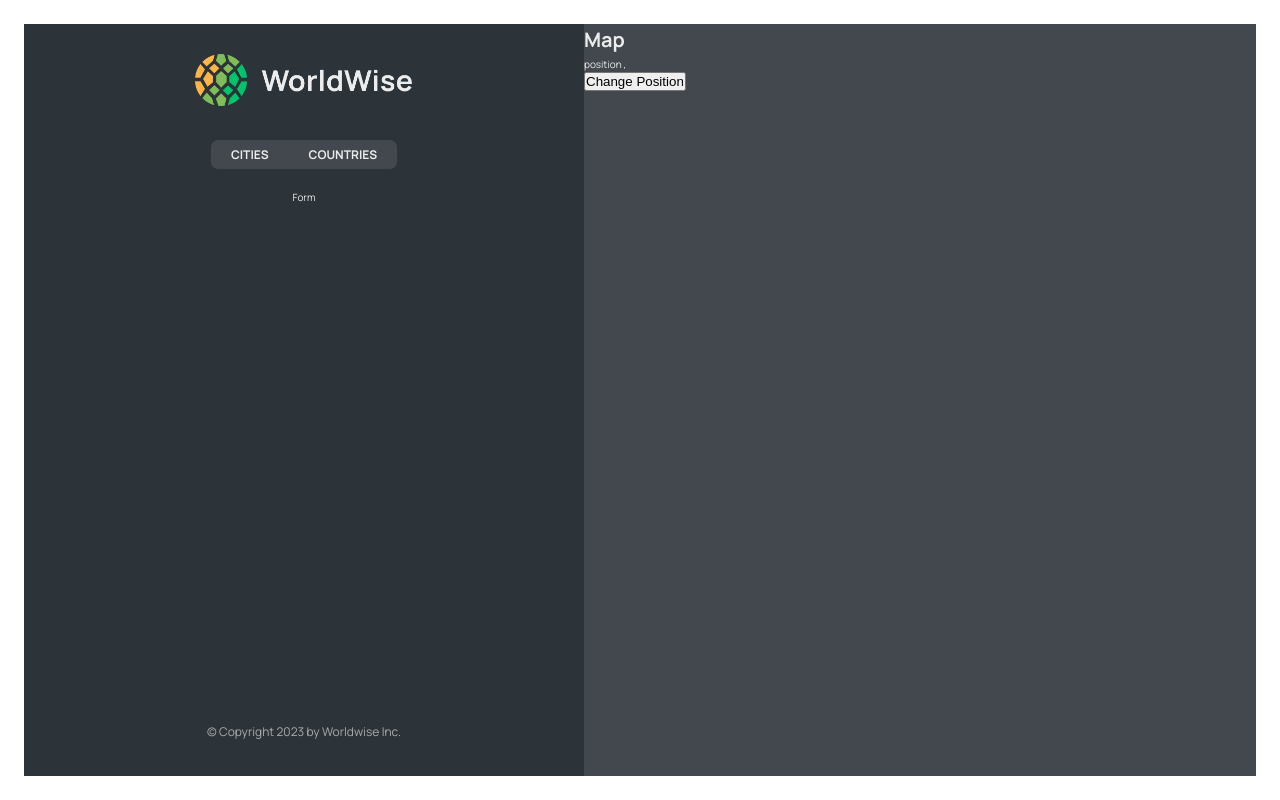
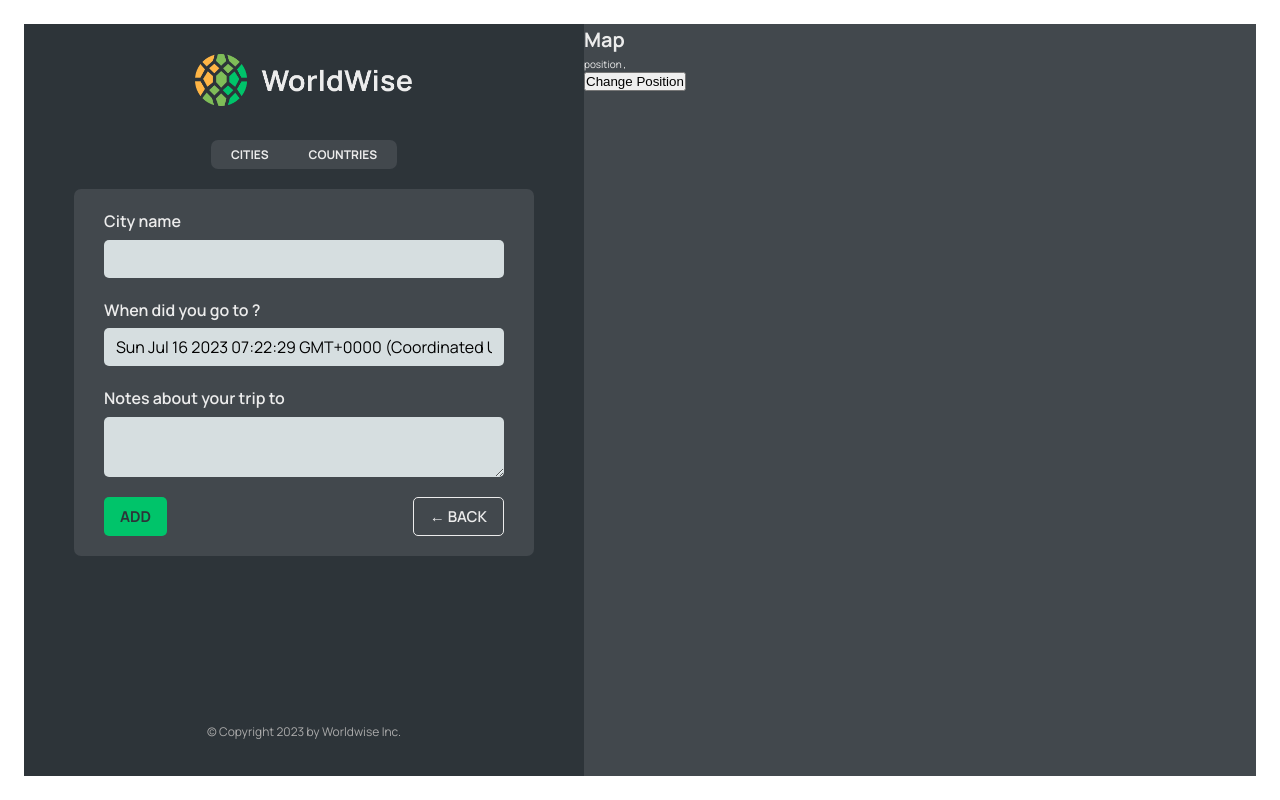
Before and after one commit to SinaKamrava-KMR/WorldWise, a React (Vite) app: page /app/form in a window 1280 px wide. Built offline with nearby package versions, Linux system fonts and the light colour scheme; data requests are answered from the project's data file.

Commit message:
handle navigate page

```diff
--- a/src/App.jsx
+++ b/src/App.jsx
@@ -1,4 +1,4 @@
-import { BrowserRouter, Route, Routes } from "react-router-dom";
+import { BrowserRouter, Navigate, Route, Routes } from "react-router-dom";
 import { useEffect, useState } from "react";
 
 import Product from "./pages/Product";
@@ -10,6 +10,7 @@
 import CityList from "./components/CityList";
 import CountryList from "./components/CountryList";
 import City from "./components/City";
+import Form from "./components/Form";
 
 const BASE_URL = "http://localhost:8000";
 
@@ -41,7 +42,7 @@
           <Route path="app" element={<AppLayout />}>
             <Route
               index
-              element={<CityList cities={cities} isLoading={isLoading} />}
+              element={<Navigate replace to='cities'/>}
             />
             <Route
               path="cities"
@@ -53,7 +54,7 @@
               path="countries"
               element={<CountryList cities={cities} isLoading={isLoading} />}
             />
-            <Route path="form" element={<p>Form</p>} />
+            <Route path="form" element={<Form/>} />
           </Route>
           <Route path="product" element={<Product />} />
           <Route path="pricing" element={<Pricing />} />
--- /dev/null
+++ b/src/components/Button.jsx
@@ -0,0 +1,19 @@
+import styles from './Button.module.css'
+import PropTypes from "prop-types";
+Button.propTypes = {
+  children: PropTypes.node,
+  onClick: PropTypes.func,
+  type:PropTypes.string
+};
+
+
+
+function Button({ children, onClick, type }) {
+  return (
+    <button onClick={onClick} className={`${styles.btn} ${styles[type]}`}>
+      {children}
+    </button>
+  )
+}
+
+export default Button
--- a/src/components/CityItem.jsx
+++ b/src/components/CityItem.jsx
@@ -1,6 +1,6 @@
+import { Link } from "react-router-dom";
+import styles from "./CityItem.module.css";
 import PropTypes from "prop-types";
-import styles from "./CityItem.module.css";
-import { Link } from "react-router-dom";
 CityItem.propTypes = {
   city: PropTypes.object,
 };
--- a/src/components/Form.jsx
+++ b/src/components/Form.jsx
@@ -3,6 +3,8 @@
 import { useState } from "react";
 
 import styles from "./Form.module.css";
+import Button from "./Button";
+import { useNavigate } from "react-router-dom";
 
 export function convertToEmoji(countryCode) {
   const codePoints = countryCode
@@ -13,8 +15,9 @@
 }
 
 function Form() {
+  const navigate = useNavigate();
   const [cityName, setCityName] = useState("");
-  const [country, setCountry] = useState("");
+  // const [country, setCountry] = useState("");
   const [date, setDate] = useState(new Date());
   const [notes, setNotes] = useState("");
 
@@ -49,8 +52,13 @@
       </div>
 
       <div className={styles.buttons}>
-        <button>Add</button>
-        <button>&larr; Back</button>
+        <Button type="primary">Add</Button>
+        <Button type="back" onClick={(e) => {
+          e.preventDefault();
+          navigate(-1);
+        }}>
+          &larr; Back
+        </Button>
       </div>
     </form>
   );
--- a/src/components/Map.jsx
+++ b/src/components/Map.jsx
@@ -1,13 +1,14 @@
-import { useSearchParams } from 'react-router-dom'
+import { useNavigate, useSearchParams } from 'react-router-dom'
 import styles from './Map.module.css'
 
 function Map() {
   const [searchParams, setSearchParams] = useSearchParams();
+  const navigate = useNavigate()
   const lat = searchParams.get('lat');
   const lng = searchParams.get('lng');
 
   return (
-    <div className={styles.mapContainer}>
+    <div className={styles.mapContainer} onClick={()=>navigate('form')}>
       <h1>Map</h1>
       <p>position {lat} , {lng}</p>
       <button onClick={() => {
```
